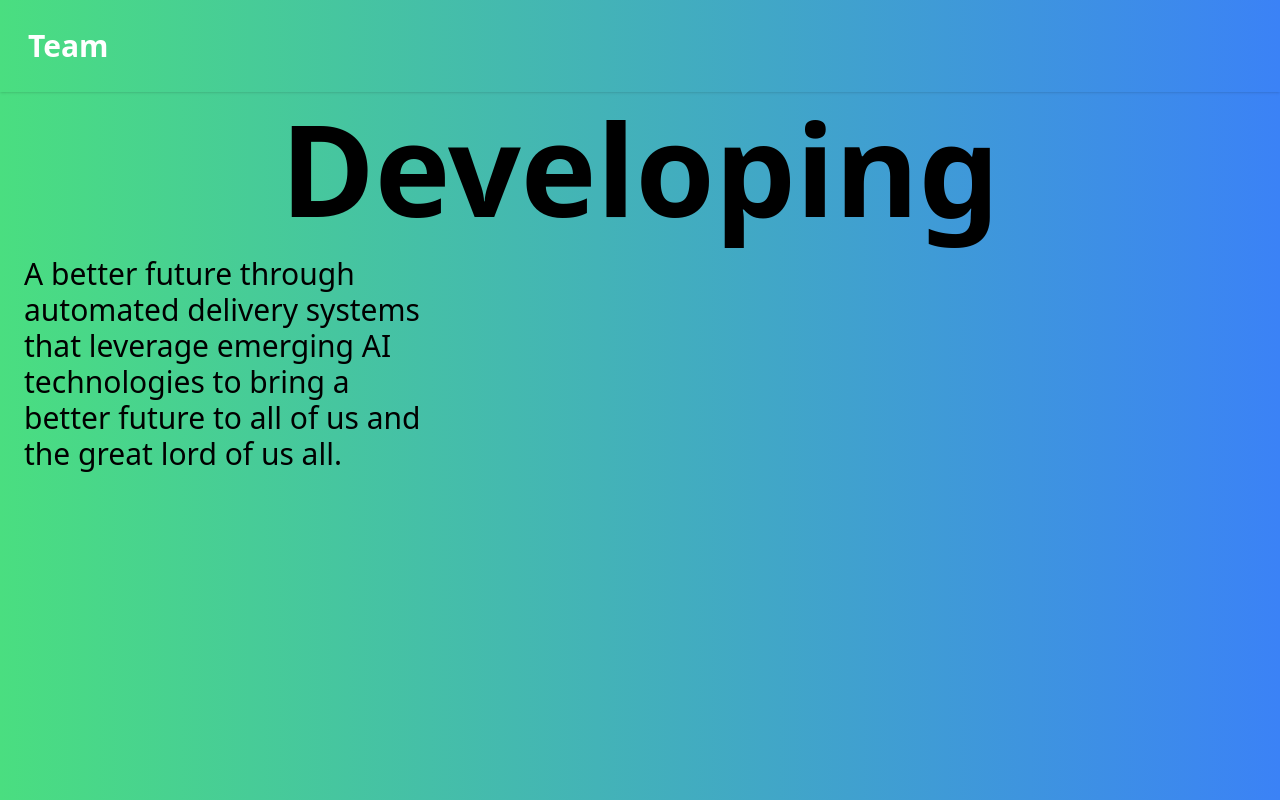
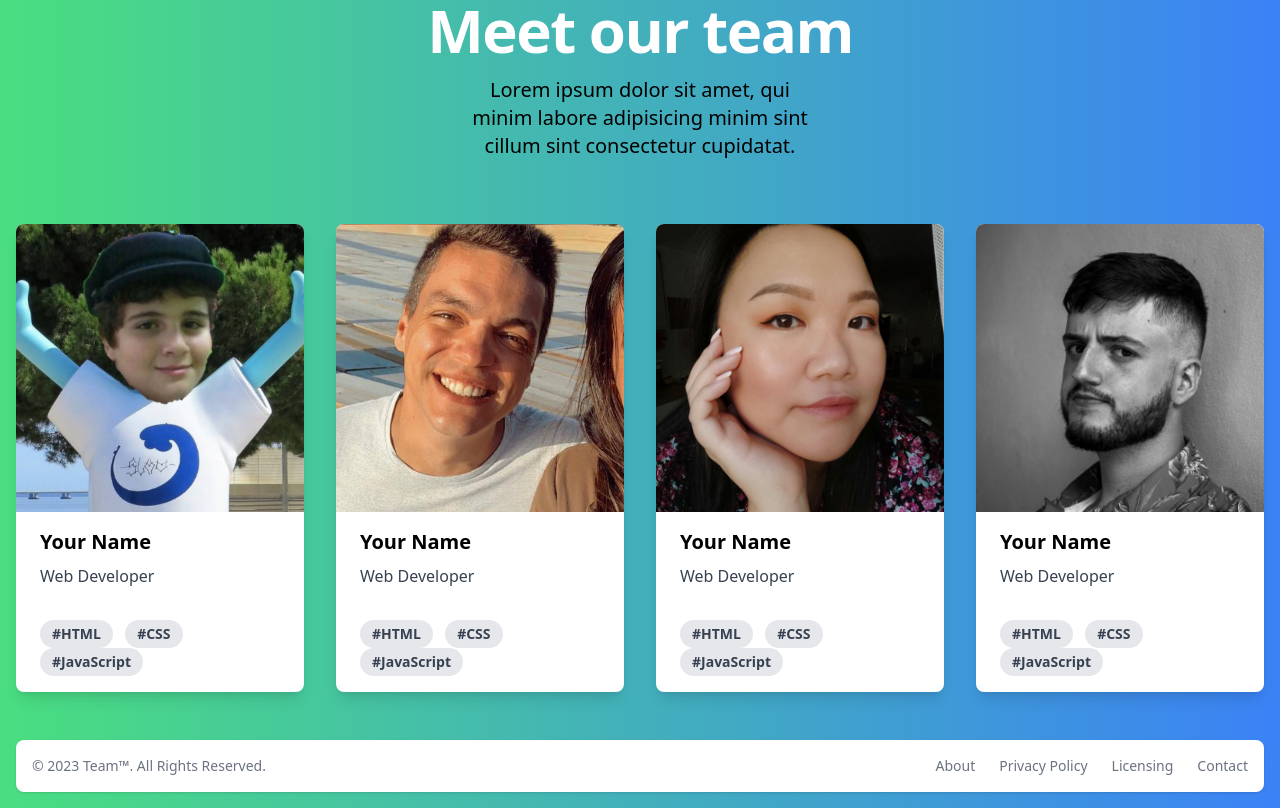
Before and after one commit to GusJelly/hypermedia-website, a website: page src/index.html in a window 1280 px wide. Drawn offline with Linux system fonts and the light colour scheme.

Commit message:
new stuff

```diff
--- a/src/index.html
+++ b/src/index.html
@@ -5,22 +5,98 @@
         <meta name="viewport" content="width=device-width, initial-scale=1.0">
         <link href="../dist/output.css" rel="stylesheet">
     </head>
+
     <body class="bg-gradient-to-r from-green-400 to-blue-500">
-        <div id="navbar" class="shadow flex p-6 text-white">
-            <h1 class="text-white font-bold text-3xl hover:bg-black rounded p-1">
-                <button type="button">Team</button>
-            </h1>
+        <section class="bg-center bg-no-repeat bg-blend-multiply">
+            <div class="px-4 mx-auto max-w-screen-md text-center py-auto lg:py-auto">
+                <h1 class="mb-4 text-4xl font-extrabold tracking-tight leading-none text-white md:text-5xl lg:text-6xl">Meet our team</h1>
+                <p class="mb-8 text-lg font-normal text-black lg:text-xl sm:px-16 lg:px-48">
+                    Lorem ipsum dolor sit amet, qui minim labore adipisicing minim sint cillum sint consectetur cupidatat.</p>
+                <div class="flex flex-col space-y-4 sm:flex-row sm:justify-center sm:space-y-0 sm:space-x-4">
+                </div>
+            </div>
+        </section>
+
+        <!-- Display cards -->
+        <div class="flex container mx-auto justify-center">
+            <div class="container mx-4 py-8">
+                <div class="max-w-sm rounded-lg overflow-hidden shadow-lg bg-white">
+                    <img src="images/pfp1.jpg" alt="Your Name" class="w-full h-auto">
+                    <div class="px-6 py-4">
+                        <div class="font-bold text-xl mb-2">Your Name</div>
+                        <p class="text-gray-700 text-base">Web Developer</p>
+                    </div>
+                    <div class="px-6 py-4">
+                        <span class="inline-block bg-gray-200 rounded-full px-3 py-1 text-sm font-semibold text-gray-700 mr-2">#HTML</span>
+                        <span class="inline-block bg-gray-200 rounded-full px-3 py-1 text-sm font-semibold text-gray-700 mr-2">#CSS</span>
+                        <span class="inline-block bg-gray-200 rounded-full px-3 py-1 text-sm font-semibold text-gray-700">#JavaScript</span>
+                    </div>
+                </div>
+            </div>
+            <div class="container mx-4 py-8">
+                <div class="max-w-sm rounded-lg overflow-hidden shadow-lg bg-white">
+                    <img src="images/pfp2.jpg" alt="Your Name" class="w-full h-auto">
+                    <div class="px-6 py-4">
+                        <div class="font-bold text-xl mb-2">Your Name</div>
+                        <p class="text-gray-700 text-base">Web Developer</p>
+                    </div>
+                    <div class="px-6 py-4">
+                        <span class="inline-block bg-gray-200 rounded-full px-3 py-1 text-sm font-semibold text-gray-700 mr-2">#HTML</span>
+                        <span class="inline-block bg-gray-200 rounded-full px-3 py-1 text-sm font-semibold text-gray-700 mr-2">#CSS</span>
+                        <span class="inline-block bg-gray-200 rounded-full px-3 py-1 text-sm font-semibold text-gray-700">#JavaScript</span>
+                    </div>
+                </div>
+            </div>
+            <div class="container mx-4 py-8">
+                <div class="max-w-sm rounded-lg overflow-hidden shadow-lg bg-white">
+                    <img src="images/pfp3.jpg" alt="Your Name" class="w-full h-auto">
+                    <div class="px-6 py-4">
+                        <div class="font-bold text-xl mb-2">Your Name</div>
+                        <p class="text-gray-700 text-base">Web Developer</p>
+                    </div>
+                    <div class="px-6 py-4">
+                        <span class="inline-block bg-gray-200 rounded-full px-3 py-1 text-sm font-semibold text-gray-700 mr-2">#HTML</span>
+                        <span class="inline-block bg-gray-200 rounded-full px-3 py-1 text-sm font-semibold text-gray-700 mr-2">#CSS</span>
+                        <span class="inline-block bg-gray-200 rounded-full px-3 py-1 text-sm font-semibold text-gray-700">#JavaScript</span>
+                    </div>
+                </div>
+            </div>
+            <div class="container mx-4 py-8">
+                <div class="max-w-sm rounded-lg overflow-hidden shadow-lg bg-white">
+                    <img src="images/pfp4.jpg" alt="Your Name" class="w-full h-auto">
+                    <div class="px-6 py-4">
+                        <div class="font-bold text-xl mb-2">Your Name</div>
+                        <p class="text-gray-700 text-base">Web Developer</p>
+                    </div>
+                    <div class="px-6 py-4">
+                        <span class="inline-block bg-gray-200 rounded-full px-3 py-1 text-sm font-semibold text-gray-700 mr-2">#HTML</span>
+                        <span class="inline-block bg-gray-200 rounded-full px-3 py-1 text-sm font-semibold text-gray-700 mr-2">#CSS</span>
+                        <span class="inline-block bg-gray-200 rounded-full px-3 py-1 text-sm font-semibold text-gray-700">#JavaScript</span>
+                    </div>
+                </div>
+            </div>
         </div>
-        <header class="text-center">
-            <h1 class="pt-3 px-20 font-bold text-9xl">Developing</h1>
-        </header>
-        <div id="content">
-            <p class="p-6 max-w-md text-left text-3xl">A better future through automated delivery systems that
-                leverage emerging AI technologies to bring a better future to all of us
-                and the great lord of us all.</p>
-        </div>
-        <div id="footer">
 
-        </div>
+        <!-- Footer -->
+        <footer class="bg-white rounded-lg shadow m-4 dark:bg-gray-800">
+            <div class="w-full mx-auto max-w-screen-xl p-4 md:flex md:items-center md:justify-between">
+                <span class="text-sm text-gray-500 sm:text-center dark:text-gray-400">© 2023 <a href="#" class="hover:underline">Team™</a>. All Rights Reserved.
+                </span>
+                <ul class="flex flex-wrap items-center mt-3 text-sm font-medium text-gray-500 dark:text-gray-400 sm:mt-0">
+                    <li>
+                        <a href="#" class="mr-4 hover:underline md:mr-6 ">About</a>
+                    </li>
+                    <li>
+                        <a href="#" class="mr-4 hover:underline md:mr-6">Privacy Policy</a>
+                    </li>
+                    <li>
+                        <a href="#" class="mr-4 hover:underline md:mr-6">Licensing</a>
+                    </li>
+                    <li>
+                        <a href="#" class="hover:underline">Contact</a>
+                    </li>
+                </ul>
+            </div>
+        </footer>
     </body>
 </html>
```
Also changed, not shown: dist/output.css.
